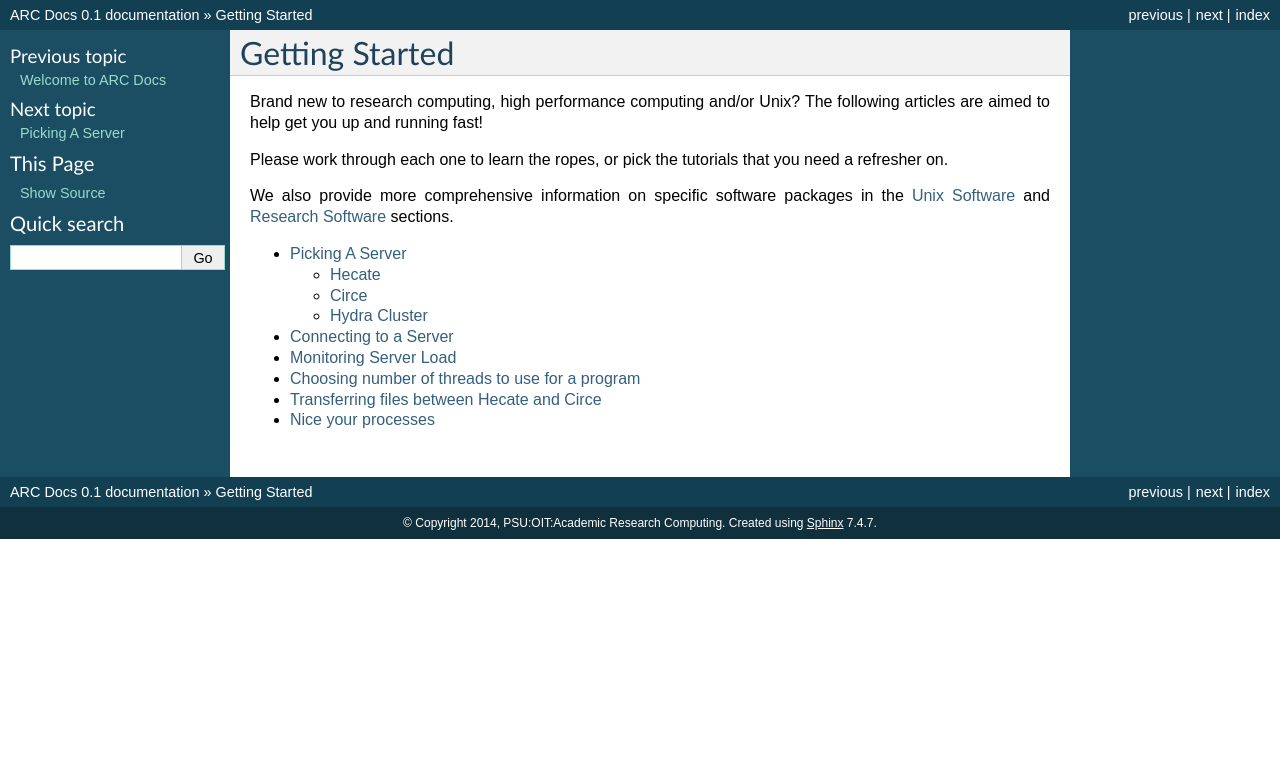
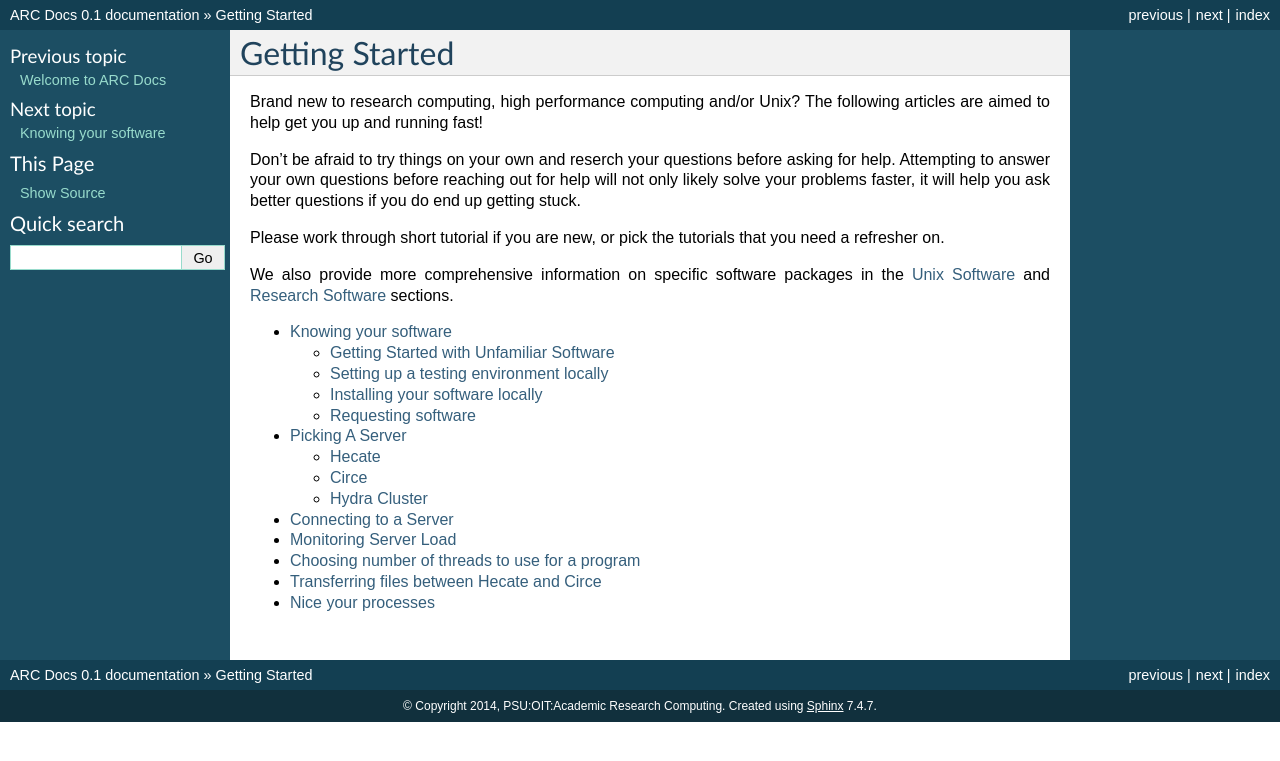
Before and after one commit to PSU-Research-Computing/psurc-docs, a Sphinx documentation site: the page built from source/getting_started/index.rst, in a window 1280 px wide. Shown: the top 761 px of the page. Built offline with Sphinx 7.4.7, drawn with Linux system fonts in a browser that asks for light colours.

Commit message:
Added a getting started section

```diff
--- a/source/getting_started/index.rst
+++ b/source/getting_started/index.rst
@@ -1,4 +1,6 @@
 .. highlight:: sh
+.. _getting-stared:
+
 
 ***************
 Getting Started
@@ -6,7 +8,9 @@ Getting Started
 
 Brand new to research computing, high performance computing and/or Unix?  The following articles are aimed to help get you up and running fast!
 
-Please work through each one to learn the ropes, or pick the tutorials that you need a refresher on.
+Don't be afraid to try things on your own and reserch your questions before asking for help.  Attempting to answer your own questions before reaching out for help will not only likely solve your problems faster, it will help you ask better questions if you do end up getting stuck.
+
+Please work through short tutorial if you are new, or pick the tutorials that you need a refresher on.
 
 We also provide more comprehensive information on specific software packages in the :ref:`unix` and :ref:`research` sections.
 
@@ -15,6 +19,7 @@ We also provide more comprehensive information on specific software packages in
     :glob:
 
 
+    knowing_your_software
     pick_a_server
     connecting
     monitor
--- a/source/getting_started/pick_a_server.rst
+++ b/source/getting_started/pick_a_server.rst
@@ -3,7 +3,7 @@
 Picking A Server
 ****************
 
-The first step towards efficently utilizing the ARC resources is to get to know the software you wish to run. Please carefully read the software documentation. By knowing your requirements, a proper server can be chosen.
+The first step towards efficently utilizing the ARC resources is to get to know the software you wish to run. Please carefully read the documentation provided by the software you wish to run. By knowing your requirements, a proper server can be chosen.
 
 Once you have an idea about your software requirements, compare those against the servers below to get an idea of where you should run your jobs.
 
--- a/source/index.rst
+++ b/source/index.rst
@@ -15,7 +15,7 @@ ARC Docs is a collection of documents, notes, instructions and tutorials that he
 .. _PSU: http://www.pdx.edu
 .. _OIT: http://www.pdx.edu/oit/
 
-.. warning:: First time here?  Please see our :ref:`getting-stared` document.
+.. warning:: First time here?  Please read the :ref:`getting-stared` guide!
 
 Getting Started
 ===============
--- a/source/unix_software/stow.rst
+++ b/source/unix_software/stow.rst
@@ -1,3 +1,5 @@
+.. _stow:
+
 ****
 stow
 ****
```
Also changed, not shown: other parts of source/getting_started/pick_a_server.rst (+1 -1 lines), source/getting_started/knowing_your_software.rst (added, +68 -0 lines).
